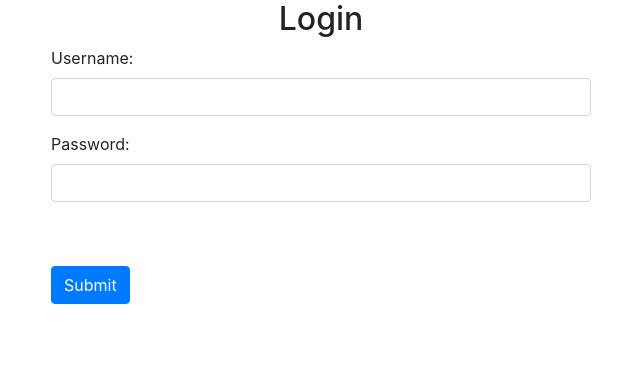
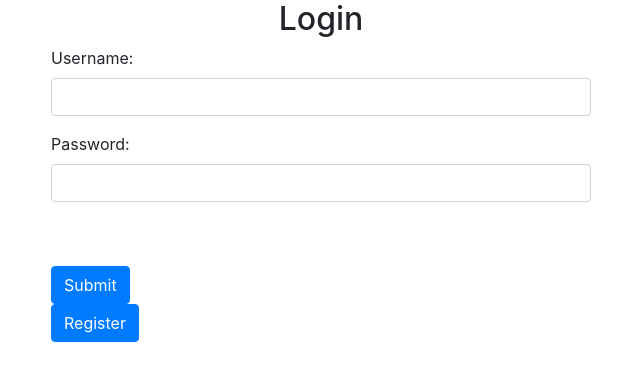
Before and after one commit to oliverbravery/OpenAuth, a FastAPI app: template templates/login.html in a window 1280 px wide. Shown: the top 381 px of the page, without its empty margins (319-959 px from the left). Run offline with FastAPI, Linux system fonts and the light colour scheme; the template is opened without the code that fills it: most values are stand-ins (such as "Sample title", 1, 10 or a date in 2020); parts of the project's set-up code (start-up, migrations or seed data) failed here and were passed over; some libraries are stand-ins or nearby versions.

Commit message:
Added a register button to login.html

```diff
--- a/templates/login.html
+++ b/templates/login.html
@@ -30,6 +30,9 @@
                     <br/>
                     <button type="submit" class="btn btn-primary">Submit</button>
                 </form>
+                <form method="get" action="/account/register">
+                    <button type="submit" class="btn btn-primary">Register</button>
+                </form>
             </div>
         </div>
     </div>
```
